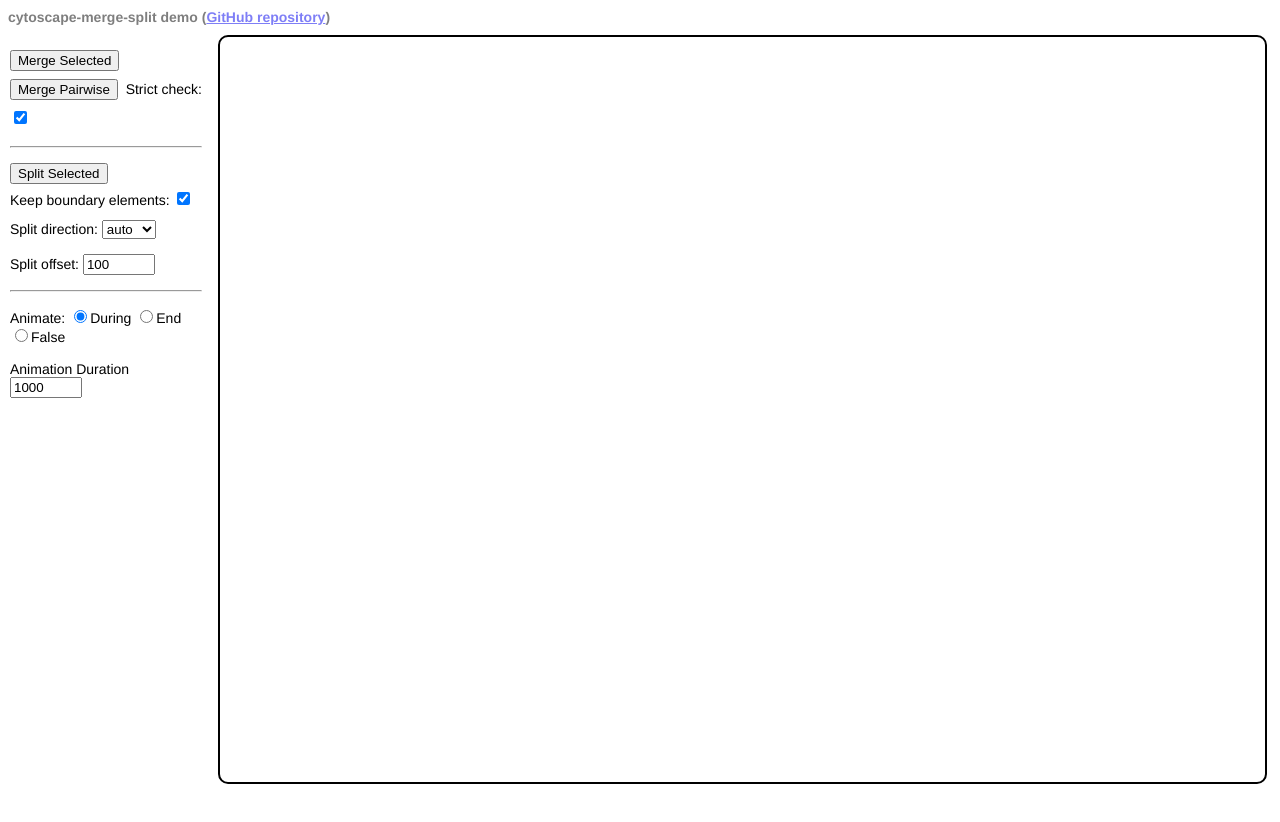
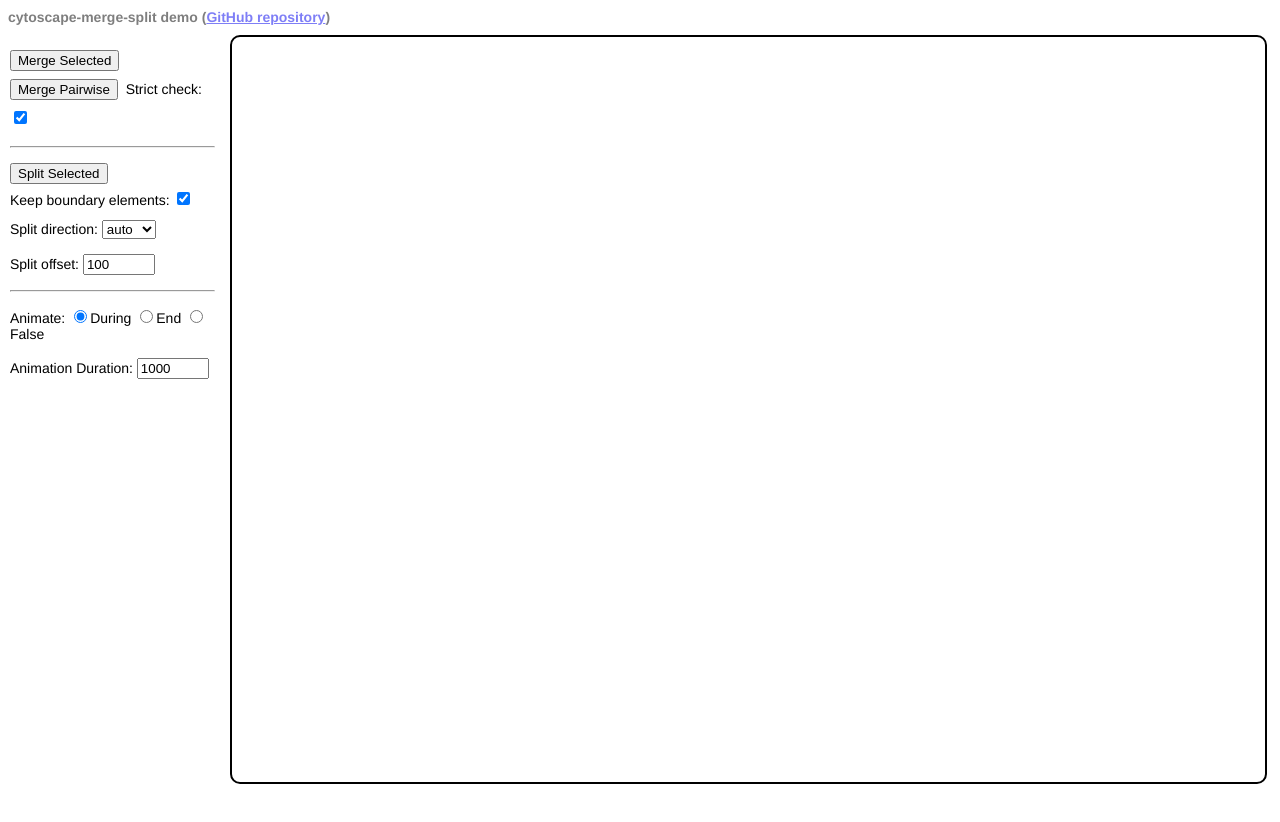
Before and after one commit to sciluna/cytoscape.js-merge-split, a website: page demo.html in a window 1280 px wide. Drawn offline with Linux system fonts and the light colour scheme; a script that the page names is missing.

Commit message:
Update demo UI

```diff
--- a/demo.html
+++ b/demo.html
@@ -22,7 +22,7 @@
 
       #cy {
         position: absolute;
-        left: 17%;
+        left: 18%;
         top: 35px;
         bottom: 2%;
         right: 1%;
@@ -37,7 +37,7 @@
         position: absolute;
         left: 10px;
         top: 50px;
-        width: 15%;
+        width: 16%;
         height: 100%;
       }
 
@@ -222,7 +222,7 @@
       <input type="radio" id="animate1" name="animate" value="during" checked /><label for="animate1">During</label>
       <input type="radio" id="animate2" name="animate" value="end"/><label for="animate2">End</label>
       <input type="radio" id="animate3" name="animate" value="false"/><label for="animate3">False</label><br><br>
-      <label for="animationDuration">Animation Duration</label>
+      <label for="animationDuration">Animation Duration:</label>
       <input type="number" id="animationDuration" style="margin-bottom: 8px;" name="offset" min="0" max="3000" value="1000" />
     </div>
     <div id="cy"></div>
```
